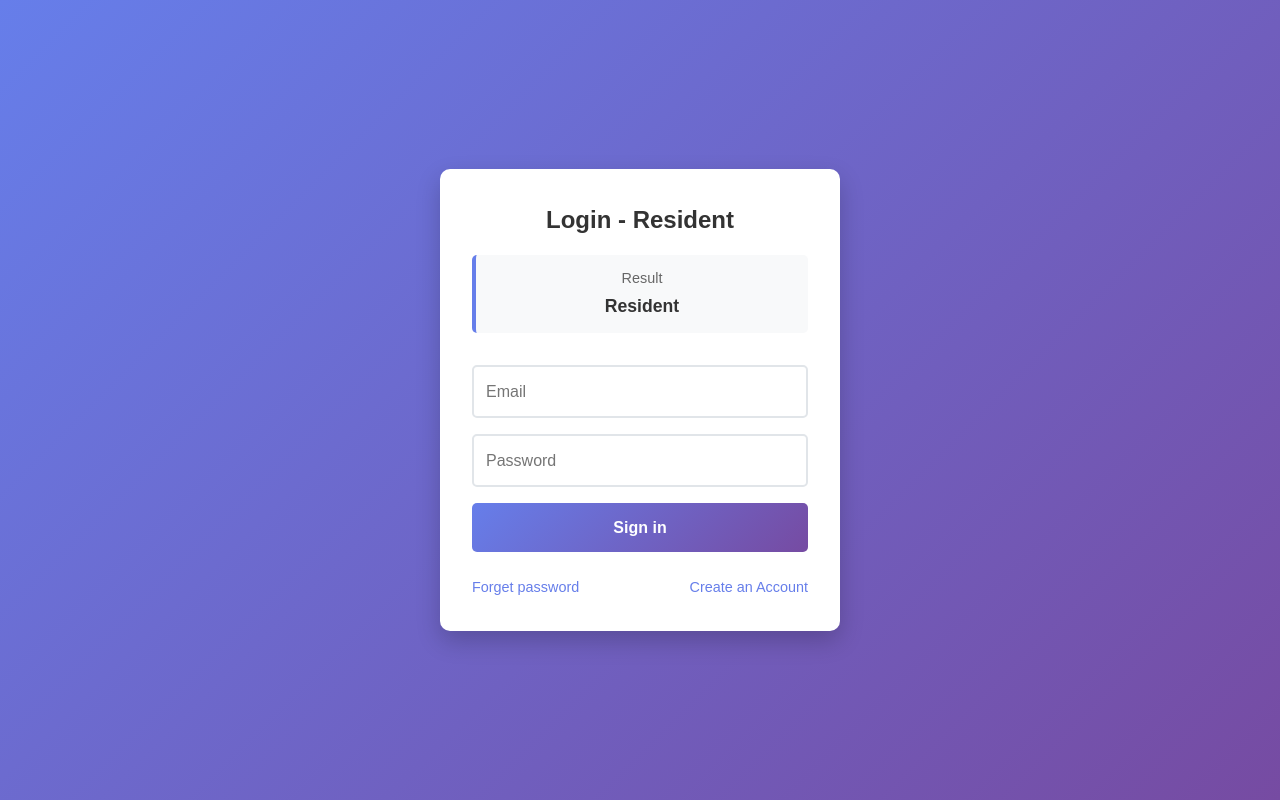
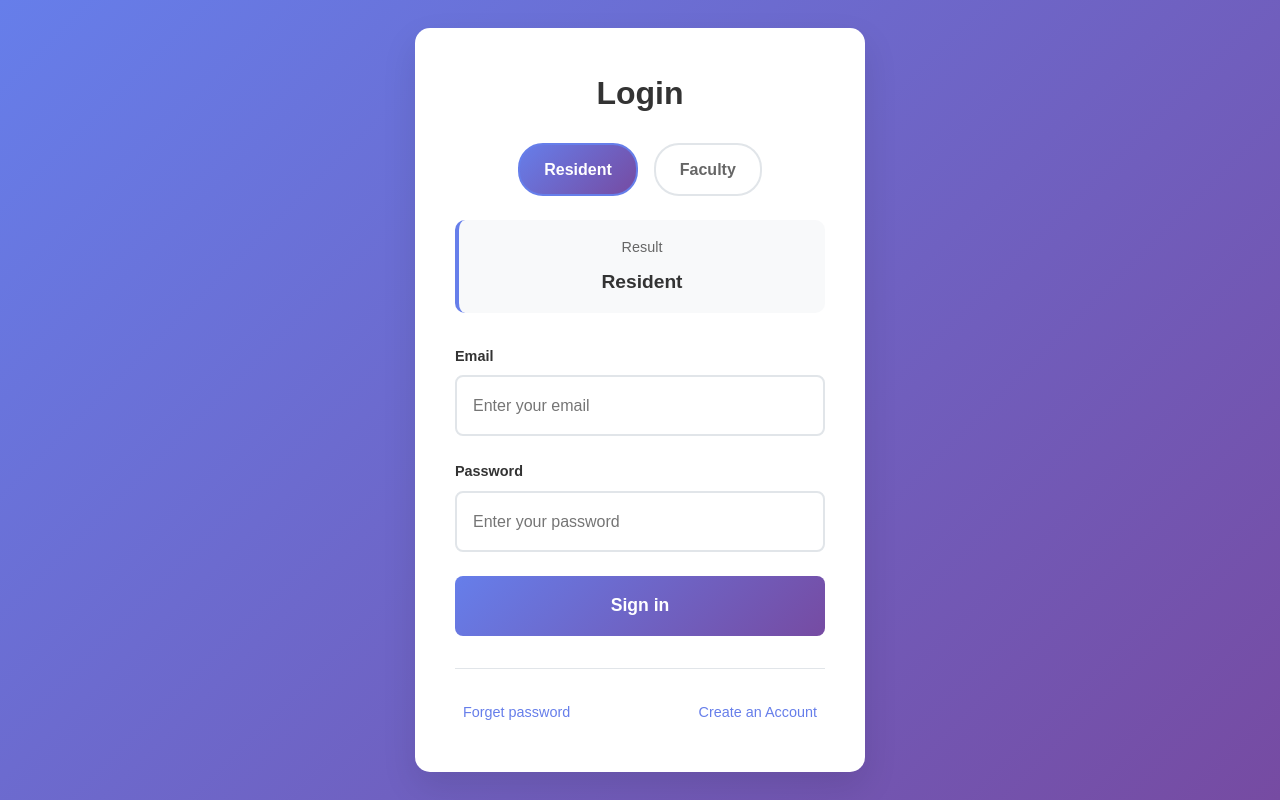
Before and after one commit to zhepingjiang/Property-Management-System, a React (Create React App) app in the folder pms-frontend/: page / in a window 1280 px wide. Built offline with nearby package versions, Linux system fonts and the light colour scheme.

Commit message:
finish faculty and resident login page
added one faculty login

```diff
--- a/pms-frontend/src/components/LoginPage.js
+++ b/pms-frontend/src/components/LoginPage.js
@@ -4,61 +4,281 @@ import "../css/LoginPage.css";
 const LoginPage = () => {
   const [email, setEmail] = useState("");
   const [password, setPassword] = useState("");
+  const [selectedRole, setSelectedRole] = useState("resident");
+  const [isLoading, setIsLoading] = useState(false);
 
-  const handleSubmit = (e) => {
+  const handleSubmit = async (e) => {
     e.preventDefault();
-    // Handle login logic here
-    console.log("Login attempt:", { email, password });
+    setIsLoading(true);
+
+    // Simulate API call
+    try {
+      console.log("Login attempt:", { email, password, role: selectedRole });
+      // Add your actual authentication logic here
+      await new Promise((resolve) => setTimeout(resolve, 1500));
+      alert(`Successfully logged in as ${selectedRole}`);
+    } catch (error) {
+      console.error("Login error:", error);
+    } finally {
+      setIsLoading(false);
+    }
+  };
+
+  const handleForgotPassword = () => {
+    // Add forgot password logic
+    alert("Forgot password functionality would go here");
+  };
+
+  const handleCreateAccount = () => {
+    // Add create account logic
+    alert("Create account functionality would go here");
   };
 
   return (
     <div className="login-container">
       <div className="login-card">
         <div className="login-header">
-          <h1 className="login-title">Login - Resident</h1>
+          <h1 className="login-title">Login</h1>
+          <div className="role-selection">
+            <button
+              className={`role-btn ${
+                selectedRole === "resident" ? "active" : ""
+              }`}
+              onClick={() => setSelectedRole("resident")}
+              type="button"
+            >
+              Resident
+            </button>
+            <button
+              className={`role-btn ${
+                selectedRole === "faculty" ? "active" : ""
+              }`}
+              onClick={() => setSelectedRole("faculty")}
+              type="button"
+            >
+              Faculty
+            </button>
+          </div>
+
           <div className="result-section">
             <div className="result-label">Result</div>
-            <div className="resident-label">Resident</div>
+            <div className="role-display">
+              {selectedRole.charAt(0).toUpperCase() + selectedRole.slice(1)}
+            </div>
           </div>
         </div>
 
         <form onSubmit={handleSubmit} className="login-form">
           <div className="form-group">
+            <label htmlFor="email" className="form-label">
+              Email
+            </label>
             <input
+              id="email"
               type="email"
-              placeholder="Email"
+              placeholder="Enter your email"
               value={email}
               onChange={(e) => setEmail(e.target.value)}
               required
+              disabled={isLoading}
             />
           </div>
 
           <div className="form-group">
+            <label htmlFor="password" className="form-label">
+              Password
+            </label>
             <input
+              id="password"
               type="password"
-              placeholder="Password"
+              placeholder="Enter your password"
               value={password}
               onChange={(e) => setPassword(e.target.value)}
               required
+              disabled={isLoading}
             />
           </div>
 
-          <button type="submit" className="sign-in-btn">
-            Sign in
+          <button
+            type="submit"
+            className={`sign-in-btn ${isLoading ? "loading" : ""}`}
+            disabled={isLoading}
+          >
+            {isLoading ? "Signing in..." : "Sign in"}
           </button>
         </form>
 
         <div className="login-footer">
-          <a href="/forgot-password" className="forgot-password">
+          <button
+            className="forgot-password"
+            onClick={handleForgotPassword}
+            disabled={isLoading}
+          >
             Forget password
-          </a>
-          <a href="/create-account" className="create-account">
+          </button>
+          <button
+            className="create-account"
+            onClick={handleCreateAccount}
+            disabled={isLoading}
+          >
             Create an Account
-          </a>
+          </button>
         </div>
       </div>
     </div>
   );
 };
 
+// Additional functional components for different parts of the application
+
+export const UserProfile = ({ user }) => {
+  return (
+    <div className="user-profile">
+      <h2>Welcome, {user.name}!</h2>
+      <p>Role: {user.role}</p>
+      <p>Email: {user.email}</p>
+    </div>
+  );
+};
+
+export const ForgotPasswordModal = ({ isOpen, onClose }) => {
+  const [resetEmail, setResetEmail] = useState("");
+
+  const handleResetSubmit = (e) => {
+    e.preventDefault();
+    // Handle password reset logic
+    console.log("Password reset requested for:", resetEmail);
+    alert("Password reset instructions sent to your email");
+    onClose();
+  };
+
+  if (!isOpen) return null;
+
+  return (
+    <div className="modal-overlay">
+      <div className="modal-content">
+        <h2>Reset Password</h2>
+        <form onSubmit={handleResetSubmit}>
+          <div className="form-group">
+            <label>Email</label>
+            <input
+              type="email"
+              placeholder="Enter your email"
+              value={resetEmail}
+              onChange={(e) => setResetEmail(e.target.value)}
+              required
+            />
+          </div>
+          <div className="modal-actions">
+            <button type="button" onClick={onClose}>
+              Cancel
+            </button>
+            <button type="submit">Send Reset Link</button>
+          </div>
+        </form>
+      </div>
+    </div>
+  );
+};
+
+export const CreateAccountModal = ({ isOpen, onClose }) => {
+  const [formData, setFormData] = useState({
+    name: "",
+    email: "",
+    password: "",
+    confirmPassword: "",
+    role: "resident",
+  });
+
+  const handleInputChange = (e) => {
+    const { name, value } = e.target;
+    setFormData((prev) => ({
+      ...prev,
+      [name]: value,
+    }));
+  };
+
+  const handleCreateAccount = (e) => {
+    e.preventDefault();
+    // Handle account creation logic
+    console.log("Account creation:", formData);
+    alert("Account created successfully!");
+    onClose();
+  };
+
+  if (!isOpen) return null;
+
+  return (
+    <div className="modal-overlay">
+      <div className="modal-content">
+        <h2>Create Account</h2>
+        <form onSubmit={handleCreateAccount}>
+          <div className="form-group">
+            <label>Full Name</label>
+            <input
+              type="text"
+              name="name"
+              placeholder="Enter your full name"
+              value={formData.name}
+              onChange={handleInputChange}
+              required
+            />
+          </div>
+          <div className="form-group">
+            <label>Email</label>
+            <input
+              type="email"
+              name="email"
+              placeholder="Enter your email"
+              value={formData.email}
+              onChange={handleInputChange}
+              required
+            />
+          </div>
+          <div className="form-group">
+            <label>Role</label>
+            <select
+              name="role"
+              value={formData.role}
+              onChange={handleInputChange}
+              required
+            >
+              <option value="resident">Resident</option>
+              <option value="faculty">Faculty</option>
+            </select>
+          </div>
+          <div className="form-group">
+            <label>Password</label>
+            <input
+              type="password"
+              name="password"
+              placeholder="Create a password"
+              value={formData.password}
+              onChange={handleInputChange}
+              required
+            />
+          </div>
+          <div className="form-group">
+            <label>Confirm Password</label>
+            <input
+              type="password"
+              name="confirmPassword"
+              placeholder="Confirm your password"
+              value={formData.confirmPassword}
+              onChange={handleInputChange}
+              required
+            />
+          </div>
+          <div className="modal-actions">
+            <button type="button" onClick={onClose}>
+              Cancel
+            </button>
+            <button type="submit">Create Account</button>
+          </div>
+        </form>
+      </div>
+    </div>
+  );
+};
+
 export default LoginPage;
--- a/pms-frontend/src/css/LoginPage.css
+++ b/pms-frontend/src/css/LoginPage.css
@@ -1,3 +1,4 @@
+/* Main Login Styles */
 .login-container {
   min-height: 100vh;
   display: flex;
@@ -5,15 +6,16 @@
   align-items: center;
   background: linear-gradient(135deg, #667eea 0%, #764ba2 100%);
   font-family: "Arial", sans-serif;
+  padding: 1rem;
 }
 
 .login-card {
   background: white;
-  padding: 2rem;
-  border-radius: 10px;
-  box-shadow: 0 10px 25px rgba(0, 0, 0, 0.2);
+  padding: 2.5rem;
+  border-radius: 15px;
+  box-shadow: 0 15px 35px rgba(0, 0, 0, 0.1);
   width: 100%;
-  max-width: 400px;
+  max-width: 450px;
 }
 
 .login-header {
@@ -23,99 +25,275 @@
 
 .login-title {
   color: #333;
-  margin-bottom: 1rem;
-  font-size: 1.5rem;
+  margin-bottom: 1.5rem;
+  font-size: 2rem;
+  font-weight: 700;
+}
+
+.role-selection {
+  display: flex;
+  gap: 1rem;
+  margin-bottom: 1.5rem;
+  justify-content: center;
+}
+
+.role-btn {
+  padding: 0.75rem 1.5rem;
+  border: 2px solid #e1e5e9;
+  background: white;
+  border-radius: 25px;
+  font-size: 1rem;
   font-weight: 600;
+  cursor: pointer;
+  transition: all 0.3s ease;
+  color: #666;
+}
+
+.role-btn.active {
+  background: linear-gradient(135deg, #667eea 0%, #764ba2 100%);
+  color: white;
+  border-color: #667eea;
+}
+
+.role-btn:hover:not(.active) {
+  border-color: #667eea;
+  color: #667eea;
 }
 
 .result-section {
   background: #f8f9fa;
-  padding: 0.75rem;
-  border-radius: 5px;
+  padding: 1rem;
+  border-radius: 10px;
   border-left: 4px solid #667eea;
 }
 
 .result-label {
   color: #666;
   font-size: 0.9rem;
-  margin-bottom: 0.25rem;
+  margin-bottom: 0.5rem;
 }
 
-.resident-label {
+.role-display {
   color: #333;
-  font-weight: 600;
-  font-size: 1.1rem;
+  font-weight: 700;
+  font-size: 1.2rem;
 }
 
+/* Form Styles */
 .login-form {
+  margin-bottom: 2rem;
+}
+
+.form-group {
   margin-bottom: 1.5rem;
 }
 
-.form-group {
-  margin-bottom: 1rem;
+.form-label {
+  display: block;
+  margin-bottom: 0.5rem;
+  color: #333;
+  font-weight: 600;
+  font-size: 0.9rem;
 }
 
 .form-group input {
   width: 100%;
-  padding: 0.75rem;
+  padding: 1rem;
   border: 2px solid #e1e5e9;
-  border-radius: 5px;
+  border-radius: 8px;
   font-size: 1rem;
-  transition: border-color 0.3s ease;
+  transition: all 0.3s ease;
   box-sizing: border-box;
 }
 
 .form-group input:focus {
   outline: none;
   border-color: #667eea;
+  box-shadow: 0 0 0 3px rgba(102, 126, 234, 0.1);
+}
+
+.form-group input:disabled {
+  background-color: #f8f9fa;
+  cursor: not-allowed;
 }
 
 .sign-in-btn {
   width: 100%;
-  padding: 0.75rem;
+  padding: 1rem;
   background: linear-gradient(135deg, #667eea 0%, #764ba2 100%);
   color: white;
   border: none;
-  border-radius: 5px;
-  font-size: 1rem;
+  border-radius: 8px;
+  font-size: 1.1rem;
   font-weight: 600;
   cursor: pointer;
-  transition: transform 0.2s ease;
+  transition: all 0.3s ease;
+  position: relative;
 }
 
-.sign-in-btn:hover {
+.sign-in-btn:hover:not(:disabled) {
   transform: translateY(-2px);
+  box-shadow: 0 5px 15px rgba(102, 126, 234, 0.4);
 }
 
+.sign-in-btn:disabled {
+  opacity: 0.6;
+  cursor: not-allowed;
+  transform: none;
+}
+
+.sign-in-btn.loading {
+  pointer-events: none;
+}
+
+/* Footer Styles */
 .login-footer {
   display: flex;
   justify-content: space-between;
   align-items: center;
+  padding-top: 1.5rem;
+  border-top: 1px solid #e1e5e9;
 }
 
 .forgot-password,
 .create-account {
+  background: none;
+  border: none;
   color: #667eea;
   text-decoration: none;
   font-size: 0.9rem;
+  cursor: pointer;
   transition: color 0.3s ease;
+  padding: 0.5rem;
 }
 
-.forgot-password:hover,
-.create-account:hover {
+.forgot-password:hover:not(:disabled),
+.create-account:hover:not(:disabled) {
   color: #764ba2;
   text-decoration: underline;
 }
 
-@media (max-width: 480px) {
+.forgot-password:disabled,
+.create-account:disabled {
+  opacity: 0.5;
+  cursor: not-allowed;
+}
+
+/* Modal Styles */
+.modal-overlay {
+  position: fixed;
+  top: 0;
+  left: 0;
+  right: 0;
+  bottom: 0;
+  background: rgba(0, 0, 0, 0.5);
+  display: flex;
+  justify-content: center;
+  align-items: center;
+  z-index: 1000;
+}
+
+.modal-content {
+  background: white;
+  padding: 2rem;
+  border-radius: 15px;
+  width: 90%;
+  max-width: 500px;
+  max-height: 90vh;
+  overflow-y: auto;
+}
+
+.modal-content h2 {
+  margin-bottom: 1.5rem;
+  color: #333;
+  text-align: center;
+}
+
+.modal-actions {
+  display: flex;
+  gap: 1rem;
+  justify-content: flex-end;
+  margin-top: 1.5rem;
+}
+
+.modal-actions button {
+  padding: 0.75rem 1.5rem;
+  border: none;
+  border-radius: 8px;
+  cursor: pointer;
+  font-weight: 600;
+  transition: all 0.3s ease;
+}
+
+.modal-actions button[type="button"] {
+  background: #6c757d;
+  color: white;
+}
+
+.modal-actions button[type="submit"] {
+  background: linear-gradient(135deg, #667eea 0%, #764ba2 100%);
+  color: white;
+}
+
+.modal-actions button:hover {
+  transform: translateY(-1px);
+}
+
+/* User Profile Styles */
+.user-profile {
+  background: white;
+  padding: 2rem;
+  border-radius: 10px;
+  box-shadow: 0 5px 15px rgba(0, 0, 0, 0.1);
+  max-width: 400px;
+  margin: 2rem auto;
+}
+
+.user-profile h2 {
+  color: #333;
+  margin-bottom: 1rem;
+}
+
+.user-profile p {
+  color: #666;
+  margin-bottom: 0.5rem;
+}
+
+/* Responsive Design */
+@media (max-width: 768px) {
   .login-card {
+    padding: 2rem 1.5rem;
+    margin: 1rem;
+  }
+
+  .role-selection {
+    flex-direction: column;
+    gap: 0.5rem;
+  }
+
+  .login-footer {
+    flex-direction: column;
+    gap: 1rem;
+    align-items: center;
+  }
+
+  .modal-content {
     margin: 1rem;
     padding: 1.5rem;
   }
 
-  .login-footer {
+  .modal-actions {
     flex-direction: column;
-    gap: 0.5rem;
-    align-items: flex-start;
   }
 }
+
+@media (max-width: 480px) {
+  .login-title {
+    font-size: 1.5rem;
+  }
+
+  .role-btn {
+    padding: 0.6rem 1.2rem;
+    font-size: 0.9rem;
+  }
+}
```
